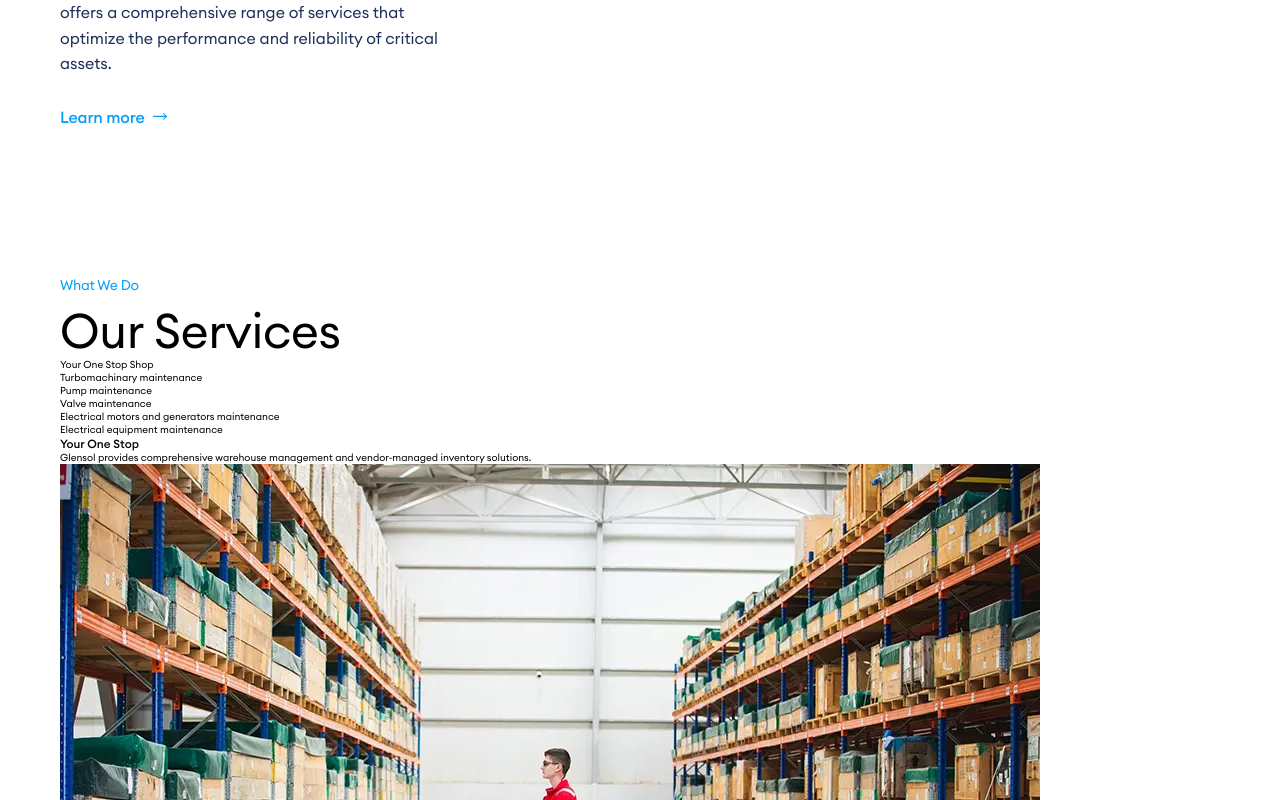
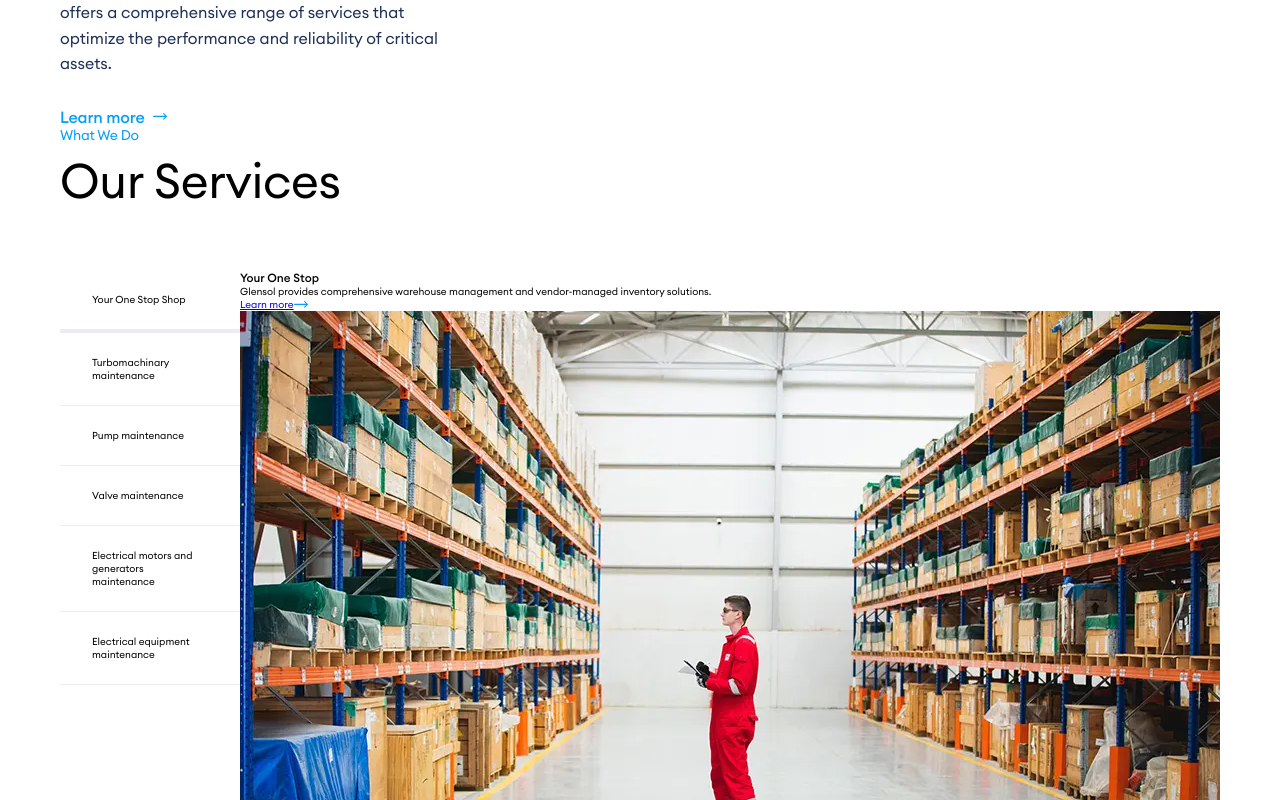
Before and after one commit to rashidovjavid1/Glensol, a React (Vite) app: page /careers in a window 1280 px wide. Shown: the part 1180-1980 px from the top of the page. Built offline with nearby package versions, Linux system fonts and the light colour scheme.

Commit message:
feat: enhance Hero component layout and styles for ourServices section

```diff
--- a/src/components/Hero.jsx
+++ b/src/components/Hero.jsx
@@ -167,11 +167,34 @@ const Hero = () => {
               </div>
 
               <div className="ourServicesRight">
-                <h3>{servicesItemTab[activeIndex].contentTitle}</h3>
-
-                <p>{servicesItemTab[activeIndex].description}</p>
-
-                <img src={servicesItemTab[activeIndex].image} alt="#" />
+                <div className="activeTabDescription">
+                  <div className="top">
+                    <h3>{servicesItemTab[activeIndex].contentTitle}</h3>
+                    <p>{servicesItemTab[activeIndex].description}</p>
+                  </div>
+                  <div className="bottom">
+                    <a href="#">
+                      Learn more
+                      <svg
+                        xmlns="http://www.w3.org/2000/svg"
+                        width="14"
+                        height="7"
+                        viewBox="0 0 14 7"
+                        fill="none"
+                      >
+                        <path
+                          d="M13.8396 2.97368C13.8394 2.97352 13.8398 2.97384 13.8396 2.97368L10.9816 0.157666C10.7675 -0.0532527 10.4213 -0.0524677 10.2082 0.159507C9.9951 0.371455 9.99592 0.714269 10.21 0.925215L12.1285 2.8155H0.546875C0.244836 2.8155 0 3.0579 0 3.35694C0 3.65598 0.244836 3.89839 0.546875 3.89839H12.1285L10.21 5.78867C9.99594 5.99962 9.99512 6.34243 10.2082 6.55438C10.4213 6.76638 10.7676 6.76711 10.9816 6.55622L13.8391 3.74072C13.8389 3.74088 13.8393 3.74055 13.8391 3.74072C14.0533 3.52907 14.0531 3.18463 13.8396 2.97368Z"
+                          fill="#059FF8"
+                        />
+                      </svg>
+                    </a>
+                  </div>
+                </div>
+                <div className="bottom">
+                  <div className="activeTabImage">
+                    <img src={servicesItemTab[activeIndex].image} alt="#" />
+                  </div>
+                </div>
               </div>
             </div>
           </div>
--- a/src/styles/Hero.scss
+++ b/src/styles/Hero.scss
@@ -172,10 +172,8 @@
     }
   }
 }
-
 .ourServices {
   .container {
-    margin-top: 15rem;
     box-sizing: border-box;
     width: 100%;
     max-width: 160rem;
@@ -188,58 +186,110 @@
           color: #059ff8;
           letter-spacing: -0.03rem;
           font-size: 1.4rem;
-          font-style: normal;
           font-weight: 500;
           line-height: 130%;
         }
 
         h3 {
-          color: #000;
-          letter-spacing: -0.03rem;
           margin-top: 1.1rem;
           font-size: 4.8rem;
-          font-style: normal;
           font-weight: 300;
+          letter-spacing: -0.03rem;
           line-height: 110%;
+          color: #000;
         }
       }
 
-      .servicesTab {
+      .ourServicesTab {
         margin-top: 6.2rem;
         display: flex;
-        .servicesTabList {
-          background: #fff;
-          flex-shrink: 0;
+
+        .ourServicesLeft {
           width: 30%;
-          .servicesTabItemActive {
+
+          .ourServicesTabItem {
+            cursor: pointer;
+            border-bottom: 0.1rem solid #ebecf7;
+            padding: 2.3rem 3.2rem;
+
+            &.active {
               border-bottom: 0.4rem solid #ebecf7;
             }
+          }
+        }
 
-          .servicesTabItem {
-            .servicesTabItemTitle {
+        .ourServices {
+          .container {
+            .ourServicesMain {
+              .ourServicesTab {
+                display: flex;
+
+                .ourServicesLeft {
+                  width: 30%;
+                }
+
+                .ourServicesRight {
+                  background: #fff;
+                  display: flex;
+                  justify-content: space-between;
+                  gap: 7.2rem;
+                  width: 70%;
+                  padding: 3.76rem 4.8rem;
+
+                  .activeTabDescription {
+                    color: #1e3057;
+                    display: flex;
+                    flex-direction: column;
+                    justify-content: space-between;
+                    gap: 7.2rem;
+                    padding: 3.37rem 0 1.58rem;
+                    font-size: 1.6rem;
+                    font-weight: 400;
+                    line-height: 160%;
+
+                    .top {
+                      h3 {
+                        color: #262743;
+                        letter-spacing: -0.048rem;
+                        font-size: 2.4rem;
+                        font-weight: 600;
+                      }
+
+                      p {
+                        margin-top: 1.6rem;
+                      }
+                    }
+
+                    .bottom {
+                      a {
                         color: #059ff8;
-              font-size: 1.7rem;
+                        display: inline-flex;
+                        align-items: center;
+                        gap: 1rem;
+                        font-size: 1.6rem;
                         font-weight: 600;
+                      }
+                    }
+                  }
+
+                  .bottom {
+                    .activeTabImage {
+                      width: 36rem;
+                      height: 36rem;
+                      border-radius: 0.5rem;
+                      overflow: hidden;
+
+                      img {
+                        width: 100%;
+                        height: 100%;
+                        object-fit: cover;
+                        display: block;
                       }
                     }
                   }
                 }
               }
             }
-  .ourServices {
-    .ourServicesTab {
-      .ourServicesRight {
-        .serviceImage {
-          width: 100%;
-          height: 36rem;
-          overflow: hidden;
-          border-radius: 0.8rem;
-
-          img {
-            width: 100%;
-            height: 100%;
-            display: block;
-            object-fit: cover;
           }
         }
       }
```
Lines whose indentation alone changed are shown as unchanged.
